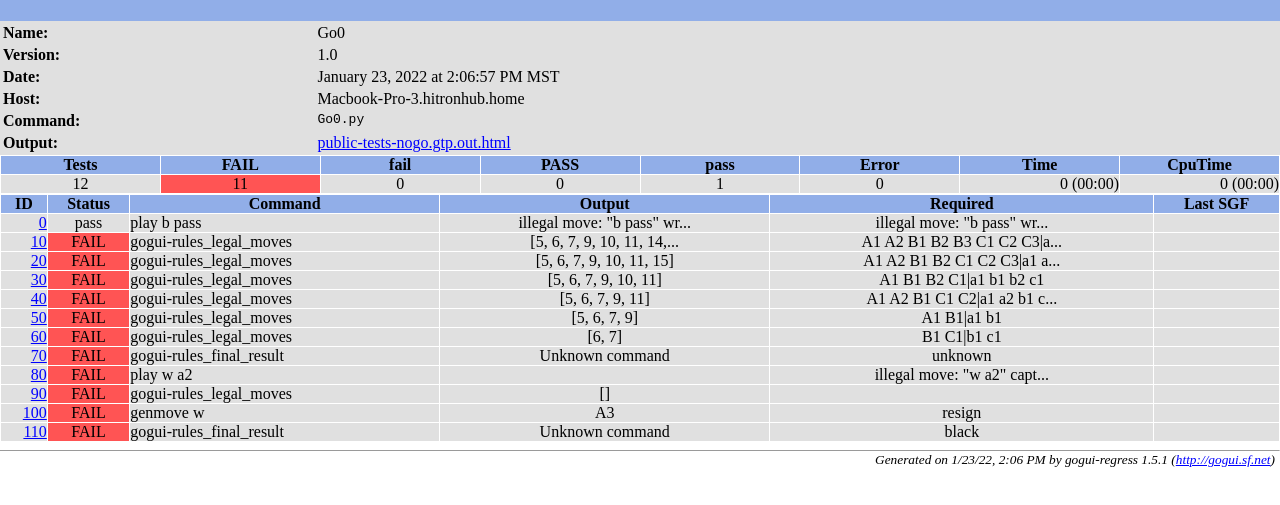
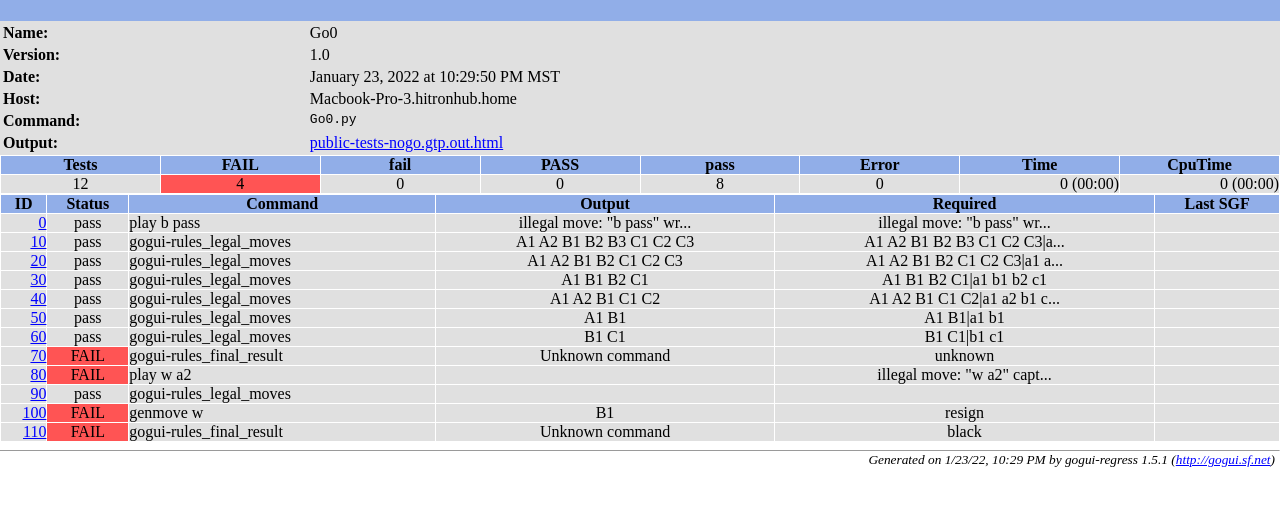
Before and after one commit to GevinUA/455_A1, a plain HTML site: page public-tests-nogo.gtp.html in a window 1280 px wide. Shown: the part 43-548 px from the top of the page. Drawn offline with Linux system fonts and the light colour scheme.

Commit message:
legal_moves done

```diff
--- a/public-tests-nogo.gtp.html
+++ b/public-tests-nogo.gtp.html
@@ -18,7 +18,7 @@ body { margin:0; }
 <table width="100%" bgcolor="#e0e0e0">
 <tr><th align="left">Name:</th><td>Go0</td></tr>
 <tr><th align="left">Version:</th><td>1.0</td></tr>
-<tr><th align="left">Date:</th><td>January 23, 2022 at 2:06:57 PM MST</td></tr>
+<tr><th align="left">Date:</th><td>January 23, 2022 at 10:29:50 PM MST</td></tr>
 <tr><th align="left">Host:</th><td>Macbook-Pro-3.hitronhub.home</td></tr>
 <tr><th align="left" valign="top">Command:</th>
 <td valign="top"><tt>Go0.py</tt></td></tr>
@@ -49,11 +49,11 @@ body { margin:0; }
 </thead>
 <tr align="center" bgcolor="#e0e0e0">
 <td>12</td>
-<td bgcolor="#ff5454">11</td>
+<td bgcolor="#ff5454">4</td>
 <td>0</td>
 <td>
 0</td>
-<td>1</td>
+<td>8</td>
 <td>
 0</td>
 <td align="right">0&nbsp;(00:00)</td>
@@ -81,49 +81,49 @@ body { margin:0; }
 </tr>
 <tr bgcolor="#e0e0e0">
 <td align="right"><a href="public-tests-nogo.gtp.out.html#10">10</a></td>
-<td align="center" bgcolor="#ff5454">FAIL</td>
+<td align="center" bgcolor="#e0e0e0">pass</td>
 <td>gogui-rules_legal_moves</td>
-<td align="center">[5, 6, 7, 9, 10, 11, 14,...</td>
+<td align="center">A1 A2 B1 B2 B3 C1 C2 C3</td>
 <td align="center">A1 A2 B1 B2 B3 C1 C2 C3|a...</td>
 <td></td>
 </tr>
 <tr bgcolor="#e0e0e0">
 <td align="right"><a href="public-tests-nogo.gtp.out.html#20">20</a></td>
-<td align="center" bgcolor="#ff5454">FAIL</td>
+<td align="center" bgcolor="#e0e0e0">pass</td>
 <td>gogui-rules_legal_moves</td>
-<td align="center">[5, 6, 7, 9, 10, 11, 15]</td>
+<td align="center">A1 A2 B1 B2 C1 C2 C3</td>
 <td align="center">A1 A2 B1 B2 C1 C2 C3|a1 a...</td>
 <td></td>
 </tr>
 <tr bgcolor="#e0e0e0">
 <td align="right"><a href="public-tests-nogo.gtp.out.html#30">30</a></td>
-<td align="center" bgcolor="#ff5454">FAIL</td>
+<td align="center" bgcolor="#e0e0e0">pass</td>
 <td>gogui-rules_legal_moves</td>
-<td align="center">[5, 6, 7, 9, 10, 11]</td>
+<td align="center">A1 B1 B2 C1</td>
 <td align="center">A1 B1 B2 C1|a1 b1 b2 c1</td>
 <td></td>
 </tr>
 <tr bgcolor="#e0e0e0">
 <td align="right"><a href="public-tests-nogo.gtp.out.html#40">40</a></td>
-<td align="center" bgcolor="#ff5454">FAIL</td>
+<td align="center" bgcolor="#e0e0e0">pass</td>
 <td>gogui-rules_legal_moves</td>
-<td align="center">[5, 6, 7, 9, 11]</td>
+<td align="center">A1 A2 B1 C1 C2</td>
 <td align="center">A1 A2 B1 C1 C2|a1 a2 b1 c...</td>
 <td></td>
 </tr>
 <tr bgcolor="#e0e0e0">
 <td align="right"><a href="public-tests-nogo.gtp.out.html#50">50</a></td>
-<td align="center" bgcolor="#ff5454">FAIL</td>
+<td align="center" bgcolor="#e0e0e0">pass</td>
 <td>gogui-rules_legal_moves</td>
-<td align="center">[5, 6, 7, 9]</td>
+<td align="center">A1 B1</td>
 <td align="center">A1 B1|a1 b1</td>
 <td></td>
 </tr>
 <tr bgcolor="#e0e0e0">
 <td align="right"><a href="public-tests-nogo.gtp.out.html#60">60</a></td>
-<td align="center" bgcolor="#ff5454">FAIL</td>
+<td align="center" bgcolor="#e0e0e0">pass</td>
 <td>gogui-rules_legal_moves</td>
-<td align="center">[6, 7]</td>
+<td align="center">B1 C1</td>
 <td align="center">B1 C1|b1 c1</td>
 <td></td>
 </tr>
@@ -145,9 +145,9 @@ body { margin:0; }
 </tr>
 <tr bgcolor="#e0e0e0">
 <td align="right"><a href="public-tests-nogo.gtp.out.html#90">90</a></td>
-<td align="center" bgcolor="#ff5454">FAIL</td>
+<td align="center" bgcolor="#e0e0e0">pass</td>
 <td>gogui-rules_legal_moves</td>
-<td align="center">[]</td>
+<td align="center"></td>
 <td align="center"></td>
 <td></td>
 </tr>
@@ -155,7 +155,7 @@ body { margin:0; }
 <td align="right"><a href="public-tests-nogo.gtp.out.html#100">100</a></td>
 <td align="center" bgcolor="#ff5454">FAIL</td>
 <td>genmove&nbsp;w</td>
-<td align="center">A3</td>
+<td align="center">B1</td>
 <td align="center">resign</td>
 <td></td>
 </tr>
@@ -169,6 +169,6 @@ body { margin:0; }
 </tr>
 </table>
 <hr style="margin-bottom:0" size="1">
-<p style="margin-top:1; margin-right:5" align="right"><i><small>Generated on 1/23/22, 2:06 PM by gogui-regress 1.5.1 (<a href="http://gogui.sf.net">http://gogui.sf.net</a>)</small></i></p>
+<p style="margin-top:1; margin-right:5" align="right"><i><small>Generated on 1/23/22, 10:29 PM by gogui-regress 1.5.1 (<a href="http://gogui.sf.net">http://gogui.sf.net</a>)</small></i></p>
 </body>
 </html>
```
Also changed, not shown: index.html (+6 -6 lines), public-tests-nogo.gtp.out.html (+10 -10 lines), 3 other files.
